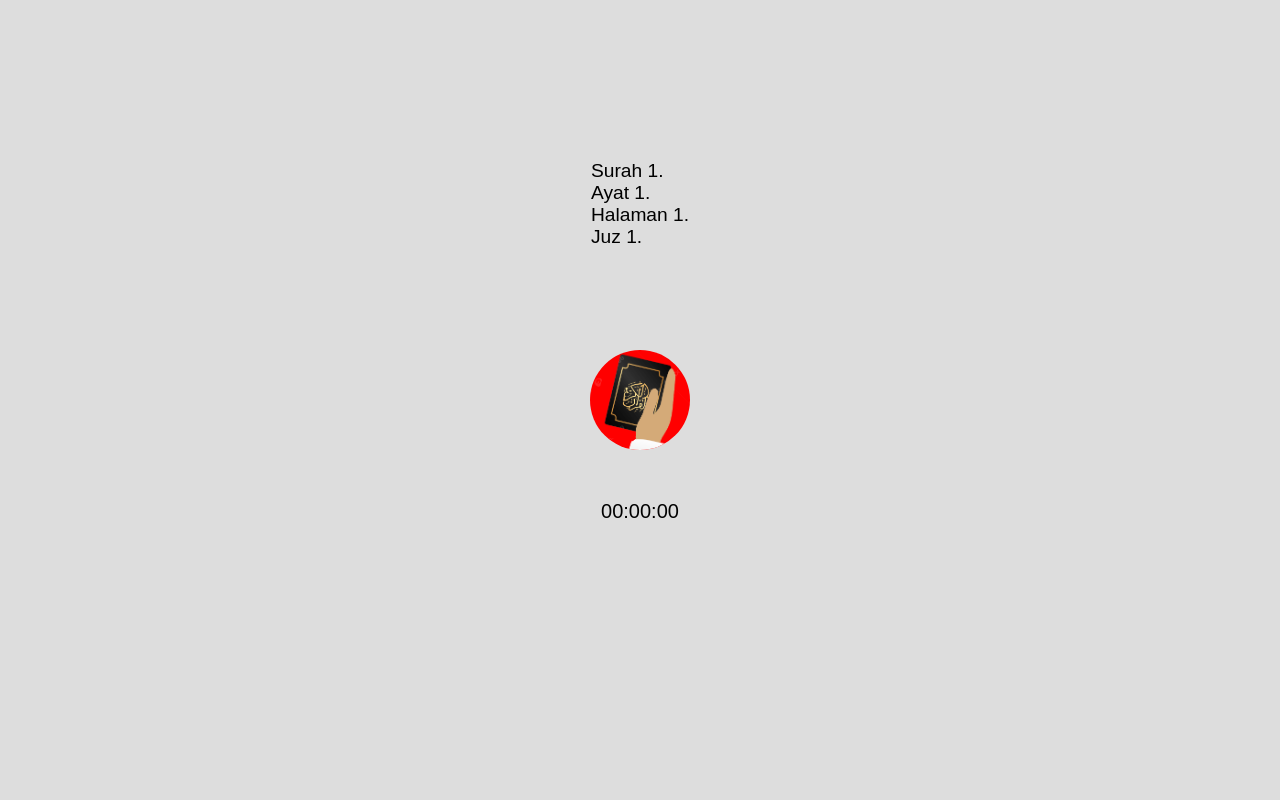
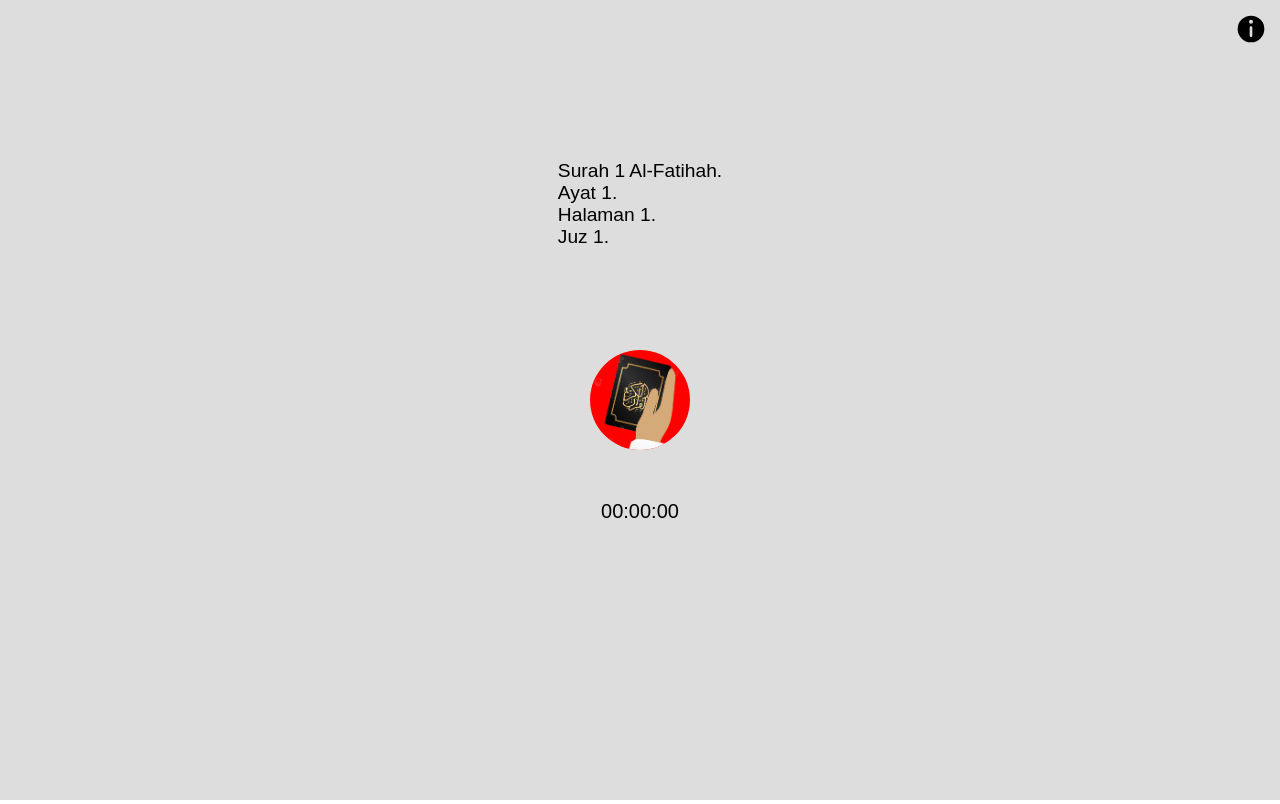
Before and after one commit to motekar/access-qurani, a SvelteKit app: page / in a window 1280 px wide. Built offline with nearby package versions, Linux system fonts and the light colour scheme.

Commit message:
feat: base info page

```diff
--- /dev/null
+++ b/src/lib/components/Icon.svelte
@@ -0,0 +1,38 @@
+<script lang="ts">
+	export let name: keyof typeof icons;
+	export let width = '1rem';
+	export let height = '1rem';
+	export let focusable: string | number | null | undefined = undefined;
+	export let title: string | number | null | undefined = undefined;
+	let icons = {
+		delete: {
+			box: 32,
+			svg: `<path d="M 15 4 C 14.476563 4 13.941406 4.183594 13.5625 4.5625 C 13.183594 4.941406 13 5.476563 13 6 L 13 7 L 7 7 L 7 9 L 8 9 L 8 25 C 8 26.644531 9.355469 28 11 28 L 23 28 C 24.644531 28 26 26.644531 26 25 L 26 9 L 27 9 L 27 7 L 21 7 L 21 6 C 21 5.476563 20.816406 4.941406 20.4375 4.5625 C 20.058594 4.183594 19.523438 4 19 4 Z M 15 6 L 19 6 L 19 7 L 15 7 Z M 10 9 L 24 9 L 24 25 C 24 25.554688 23.554688 26 23 26 L 11 26 C 10.445313 26 10 25.554688 10 25 Z M 12 12 L 12 23 L 14 23 L 14 12 Z M 16 12 L 16 23 L 18 23 L 18 12 Z M 20 12 L 20 23 L 22 23 L 22 12 Z"></path>`
+		},
+		info: {
+			box: 24,
+			svg: `<g stroke-width="0"></g><g stroke-linecap="round" stroke-linejoin="round"></g><g><path d="M12,2A10,10,0,1,0,22,12,10,10,0,0,0,12,2Zm1,15a1,1,0,0,1-2,0V11a1,1,0,0,1,2,0ZM12,8a1.5,1.5,0,1,1,1.5-1.5A1.5,1.5,0,0,1,12,8Z"></path></g>`
+		},
+		leftArrow: {
+			box: 512,
+			svg: `<g stroke-width="0"></g><g stroke-linecap="round" stroke-linejoin="round"></g><g> <g> <g> <path d="M256,0C114.837,0,0,114.837,0,256s114.837,256,256,256s256-114.837,256-256S397.163,0,256,0z M384,277.333H179.499 l48.917,48.917c8.341,8.341,8.341,21.824,0,30.165c-4.16,4.16-9.621,6.251-15.083,6.251c-5.461,0-10.923-2.091-15.083-6.251 l-85.333-85.333c-1.963-1.963-3.52-4.309-4.608-6.933c-2.155-5.205-2.155-11.093,0-16.299c1.088-2.624,2.645-4.971,4.608-6.933 l85.333-85.333c8.341-8.341,21.824-8.341,30.165,0s8.341,21.824,0,30.165l-48.917,48.917H384c11.776,0,21.333,9.557,21.333,21.333 S395.776,277.333,384,277.333z"></path> </g> </g> </g>`
+		}
+	} as const;
+	let displayIcon = icons[name];
+
+	function getTitle() {
+		return title ?? `${name} icon`;
+	}
+</script>
+
+<svg
+	role="img"
+	class={$$props.class}
+	{focusable}
+	{width}
+	{height}
+	viewBox="0 0 {displayIcon.box} {displayIcon.box}"
+>
+	<title>{getTitle()}</title>
+	{@html displayIcon.svg}
+</svg>
--- a/src/routes/App.svelte
+++ b/src/routes/App.svelte
@@ -1,4 +1,5 @@
 <script lang="ts">
+	import Info from './Info.svelte';
 	import { onMount } from 'svelte';
 	import * as quran from '$lib/quranData';
 	import * as utils from '$lib/utils';
@@ -34,6 +35,7 @@
 	);
 
 	let isPlaying: boolean = false;
+	let openInfo: boolean = false;
 
 	// This reactive statement will triggered on change to
 	// isPlaying and currentIndex
@@ -174,14 +176,18 @@
 	<title>{$pageTitle}</title>
 </svelte:head>
 
-<Joystick bind:this={control} on:touchend={handleCommand} on:click={actions.togglePlayer} />
-<AriaNotifier bind:this={notifier} />
+<Info bind:open={openInfo} />
 
-<div class="info">
-	Surah {$current.sura}.<br />
-	Ayat {$current.aya}.<br />
-	Halaman {$current.page}.<br />
-	Juz {$current.juz}.
+<div aria-hidden={openInfo}>
+	<div class="status" aria-hidden="true">
+		Surah {$current.sura}
+		{$current.suraName}.<br />
+		Ayat {$current.aya}.<br />
+		Halaman {$current.page}.<br />
+		Juz {$current.juz}.
+	</div>
+
+	<Joystick bind:this={control} on:touchend={handleCommand} on:click={actions.togglePlayer} />
 </div>
 
 <div class="time" aria-hidden="true">{utils.formatTime(playerTime)}</div>
@@ -193,19 +199,10 @@
 	bind:currentIndex={$currentIndex}
 />
 
+<AriaNotifier bind:this={notifier} />
+
 <style>
-	:global(body),
-	:global(html) {
-		margin: 0;
-		padding: 0;
-		height: 100%;
-	}
-
-	button {
-		border: none;
-		padding: 0;
-	}
-	.info,
+	.status,
 	.time {
 		position: fixed;
 		left: 50%;
--- /dev/null
+++ b/src/routes/Info.svelte
@@ -0,0 +1,74 @@
+<script lang="ts">
+	import Icon from '$lib/components/Icon.svelte';
+	import { tick } from 'svelte';
+
+	export let open = false;
+
+	let closeButton: HTMLButtonElement;
+
+	function onKeydown(event: KeyboardEvent) {
+		if (open && event.key == 'Escape') {
+			open = false;
+		}
+	}
+
+	$: if (open) {
+		tick().then(() => {
+			closeButton.focus();
+		});
+	}
+</script>
+
+<svelte:window on:keydown={onKeydown} />
+
+{#if !open}
+	<button class="float" on:click|stopPropagation={() => (open = true)}>
+		<Icon
+			name="info"
+			title="Informasi dan panduan penggunaan"
+			width="2rem"
+			height="2rem"
+			aria-hidden={open}
+		/>
+	</button>
+{/if}
+
+{#if open}
+	<div class="content" class:show={open}>
+		<button bind:this={closeButton} on:click|stopPropagation={() => (open = false)}>
+			<Icon name="leftArrow" title="Kembali" width="2rem" height="2rem" />
+		</button>
+		<h1>Akses Qurani</h1>
+		<h2>Panduan Penggunaan</h2>
+		<h2>Tentang Aplikasi</h2>
+	</div>
+{/if}
+
+<style>
+	button {
+		border: none;
+		background: none;
+		padding: 0;
+	}
+
+	button.float {
+		position: fixed;
+		top: 1em;
+		right: 1em;
+		z-index: 99999;
+	}
+	.content {
+		display: none;
+		background-color: #fff;
+		position: fixed;
+		left: 0;
+		right: 0;
+		top: 0;
+		bottom: 0;
+		padding: 1em;
+		z-index: 999999;
+	}
+	.content.show {
+		display: block;
+	}
+</style>
```
